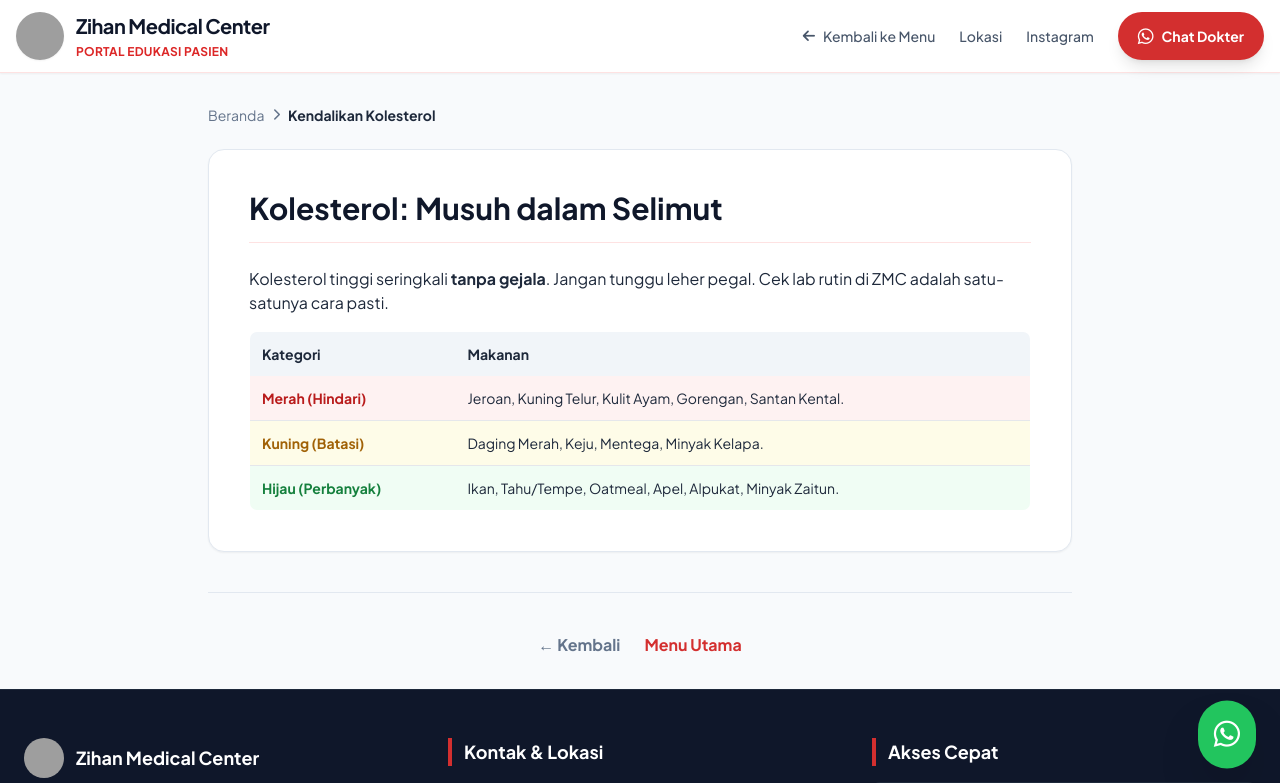
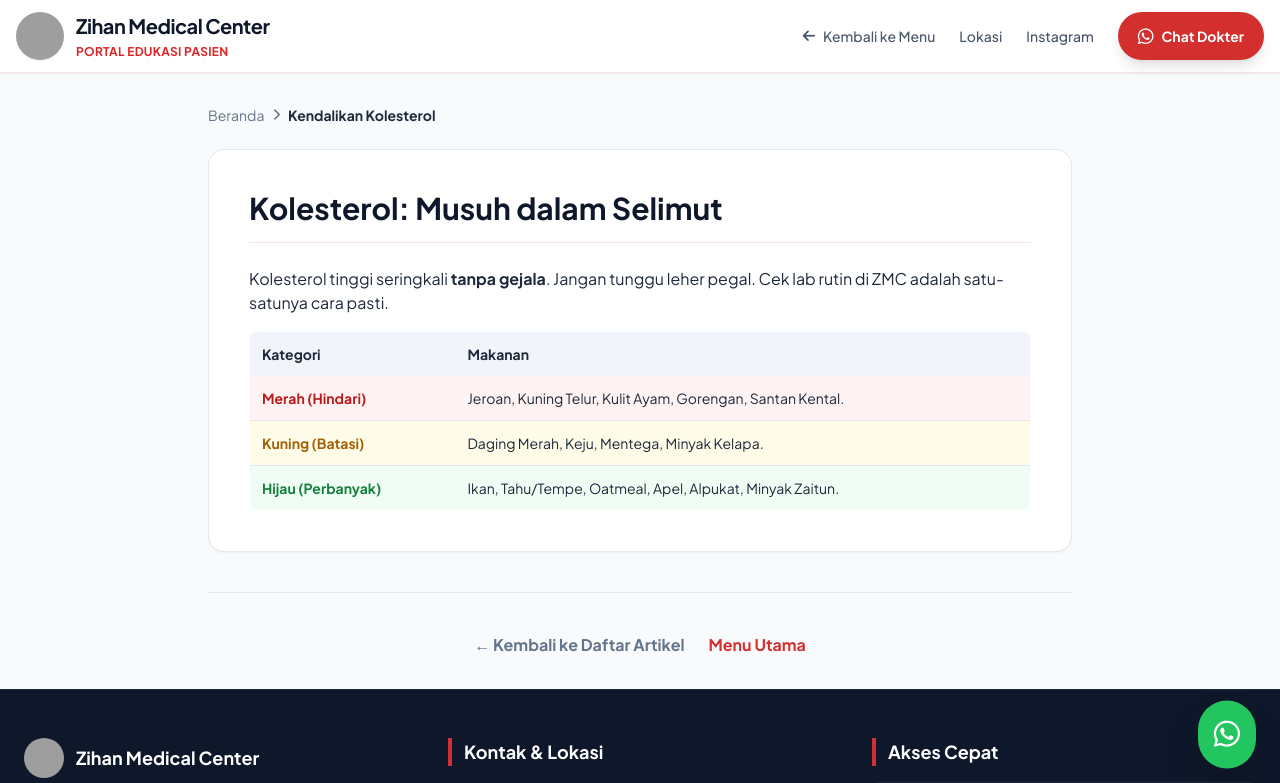
Before and after one commit to psychoMetryx/ZMC-Portal, a React (Vite) app: page /artikel/cholesterol in a window 1280 px wide. Shown: the top 783 px of the page. Built offline with nearby package versions, Linux system fonts and the light colour scheme; grey boxes are pictures that could not be loaded.

Commit message:
Use router navigation for articles

```diff
--- a/App.tsx
+++ b/App.tsx
@@ -3,7 +3,6 @@ import {
   BrowserRouter,
   Routes,
   Route,
-  useNavigate,
   useLocation,
 } from 'react-router-dom';
 import Layout from './components/Layout';
@@ -12,7 +11,6 @@ import ArticlePage from './pages/ArticlePage';
 import NotFound from './components/NotFound';
 
 const AppRoutes: React.FC = () => {
-  const navigate = useNavigate();
   const location = useLocation();
 
   React.useEffect(() => {
@@ -22,7 +20,7 @@ const AppRoutes: React.FC = () => {
   return (
     <Layout>
       <Routes>
-        <Route path="/" element={<Home onNavigate={(id) => navigate(`/artikel/${id}`)} />} />
+        <Route path="/" element={<Home />} />
         <Route path="/artikel/:id" element={<ArticlePage />} />
         <Route path="*" element={<NotFound />} />
       </Routes>
--- a/components/ArticleCard.tsx
+++ b/components/ArticleCard.tsx
@@ -1,15 +1,15 @@
 import React from 'react';
+import { Link } from 'react-router-dom';
 import { Article } from '../types';
 
 interface ArticleCardProps {
   article: Article;
-  onClick: (id: string) => void;
 }
 
-const ArticleCard: React.FC<ArticleCardProps> = ({ article, onClick }) => {
+const ArticleCard: React.FC<ArticleCardProps> = ({ article }) => {
   return (
-    <div
-      onClick={() => onClick(article.id)}
+    <Link
+      to={`/artikel/${article.id}`}
       className="bg-white p-6 rounded-2xl border border-slate-100 shadow-sm hover:shadow-xl hover:border-red-200 transition-all cursor-pointer group flex flex-col h-full"
     >
       <div className="flex items-center gap-4 mb-4">
@@ -31,7 +31,7 @@ const ArticleCard: React.FC<ArticleCardProps> = ({ article, onClick }) => {
       <div className="flex items-center text-zmc-red text-xs font-bold mt-auto">
         BACA SELENGKAPNYA <i className="fa-solid fa-arrow-right ml-2 group-hover:translate-x-1 transition-transform"></i>
       </div>
-    </div>
+    </Link>
   );
 };
 
--- a/pages/ArticlePage.tsx
+++ b/pages/ArticlePage.tsx
@@ -1,11 +1,10 @@
 import React, { useEffect } from 'react';
-import { useNavigate, useParams, Link } from 'react-router-dom';
+import { useParams, Link } from 'react-router-dom';
 import { ARTICLES } from '../services/articleRegistry';
 import NotFound from '../components/NotFound';
 
 const ArticlePage: React.FC = () => {
   const { id } = useParams<{ id: string }>();
-  const navigate = useNavigate();
 
   const article = ARTICLES.find((item) => item.id === id);
 
@@ -32,19 +31,19 @@ const ArticlePage: React.FC = () => {
       </div>
 
       {/* Bottom Nav */}
-      <div className="mt-10 pt-10 border-t border-slate-200 text-center">
-        <button
-          onClick={() => navigate(-1)}
-          className="text-slate-500 hover:text-zmc-red font-bold mr-6"
+      <div className="mt-10 pt-10 border-t border-slate-200 text-center space-x-6">
+        <Link
+          to="/"
+          className="text-slate-500 hover:text-zmc-red font-bold"
         >
-          &larr; Kembali
-        </button>
-        <button
-          onClick={() => navigate('/')}
+          &larr; Kembali ke Daftar Artikel
+        </Link>
+        <Link
+          to="/"
           className="text-zmc-red font-bold hover:underline"
         >
           Menu Utama
-        </button>
+        </Link>
       </div>
     </div>
   );
--- a/pages/Home.tsx
+++ b/pages/Home.tsx
@@ -1,18 +1,26 @@
 
-import React, { useState } from 'react';
+import React, { useMemo, useState } from 'react';
 import { ARTICLES } from '../services/articleRegistry';
 import ArticleCard from '../components/ArticleCard';
 import { Category } from '../types';
 import { ZMC_INFO } from '../constants';
 
-interface HomeProps {
-  onNavigate: (id: string) => void;
-}
+const CATEGORY_STORAGE_KEY = 'zmc-home-active-category';
 
-const Home: React.FC<HomeProps> = ({ onNavigate }) => {
-  const [activeCategory, setActiveCategory] = useState<string>('Semua');
+const Home: React.FC = () => {
+  const categories = useMemo(() => ['Semua', ...Object.values(Category)], []);
+  const [activeCategory, setActiveCategory] = useState<string>(() => {
+    if (typeof window === 'undefined') return 'Semua';
+    const saved = localStorage.getItem(CATEGORY_STORAGE_KEY);
+    return saved && categories.includes(saved) ? saved : 'Semua';
+  });
 
-  const categories = ['Semua', ...Object.values(Category)];
+  const handleCategorySelect = (category: string) => {
+    setActiveCategory(category);
+    if (typeof window !== 'undefined') {
+      localStorage.setItem(CATEGORY_STORAGE_KEY, category);
+    }
+  };
 
   const filteredArticles = activeCategory === 'Semua'
     ? ARTICLES
@@ -74,7 +82,7 @@ const Home: React.FC<HomeProps> = ({ onNavigate }) => {
           {categories.map(cat => (
             <button
               key={cat}
-              onClick={() => setActiveCategory(cat)}
+              onClick={() => handleCategorySelect(cat)}
               className={`flex-shrink-0 px-6 py-3 rounded-full text-sm font-bold transition shadow-md border whitespace-nowrap ${
                 activeCategory === cat
                   ? 'bg-white text-zmc-red border-white ring-4 ring-red-500/20'
@@ -92,7 +100,6 @@ const Home: React.FC<HomeProps> = ({ onNavigate }) => {
             <ArticleCard
               key={article.id}
               article={article}
-              onClick={onNavigate}
             />
           ))}
         </div>
```
Also changed, not shown: 1 other file (tests, documents, lock files or other folders).
